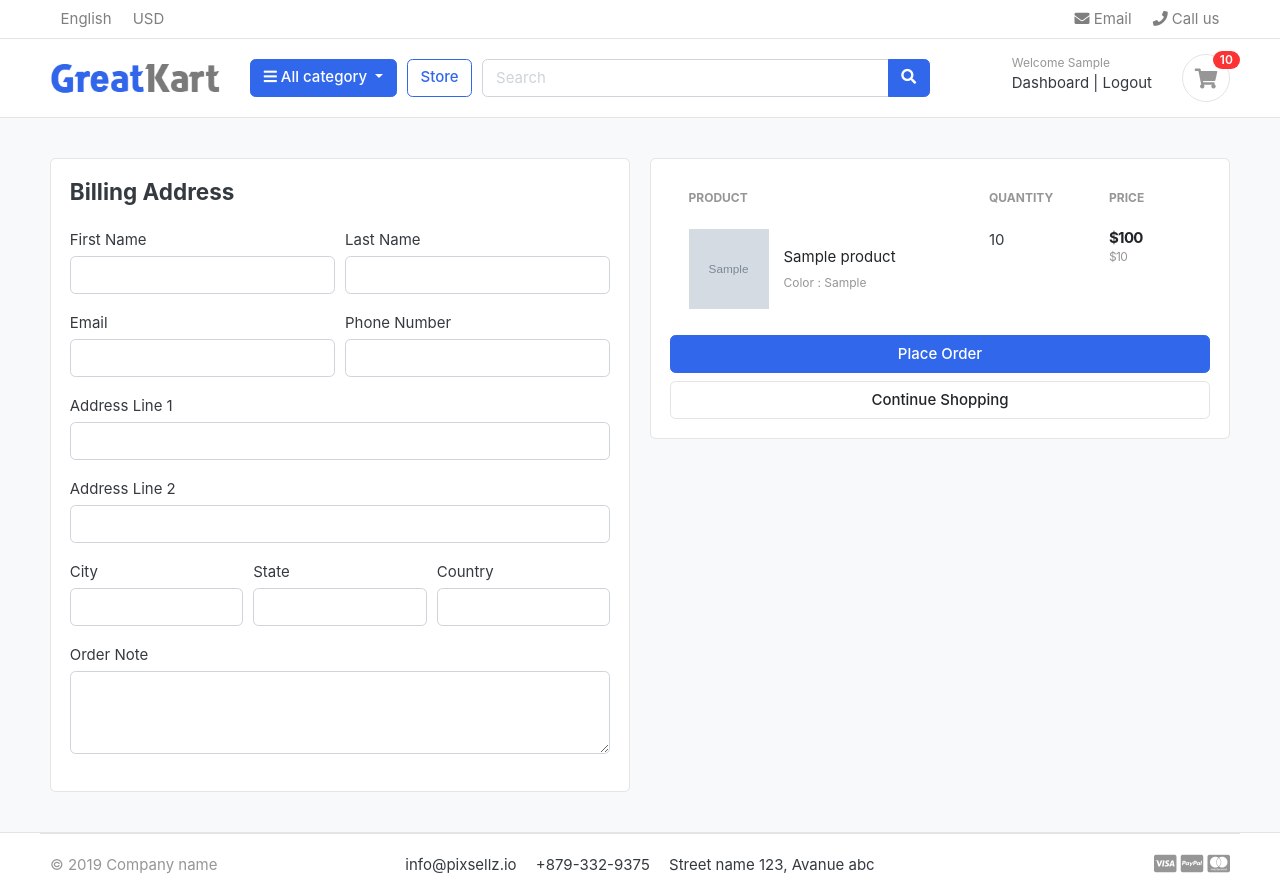
After one commit to Ananthakrishnan12/greatkart-django, a Django app: page /cart/checkout/ in a window 1280 px wide. The commit adds this page. Run offline with Django 3.2, Linux system fonts and the light colour scheme; a user stored in the database is signed in; tables that the repository leaves empty hold one stand-in row (values such as "Sample post"); grey boxes marked "Sample" are stand-in pictures; some libraries are stand-ins or nearby versions; some web fonts are replaced.

Commit message:
greatkart: upto checkout page

```diff
--- a/cart/context_processors.py
+++ b/cart/context_processors.py
@@ -8,7 +8,10 @@ def counter(request):
     else:
         try:
             cart=Cart.objects.filter(cart_id=_cart_id(request))
-            cart_items=CartItem.objects.all().filter(cart=cart[:1])
+            if request.user.is_authenticated:
+                cart_items=CartItem.objects.all().filter(user=request.user)
+            else:
+                cart_items=CartItem.objects.all().filter(cart=cart[:1])
             for cart_item in cart_items:
                 cart_count+=cart_item.quantity
         except Cart.DoesNotExist:
--- a/cart/models.py
+++ b/cart/models.py
@@ -1,5 +1,6 @@
 from django.db import models
 from store.models import Product,Variation
+from accounts.models import Account
 
 class Cart(models.Model):
     cart_id=models.CharField(max_length=250,blank=True)
@@ -11,9 +12,10 @@ class Cart(models.Model):
 
 
 class CartItem(models.Model):
+    user=models.ForeignKey(Account,on_delete=models.CASCADE,null=True)
     product=models.ForeignKey(Product,on_delete=models.CASCADE)
     variations=models.ManyToManyField(Variation,blank=True)
-    cart = models.ForeignKey(Cart,on_delete=models.CASCADE)
+    cart = models.ForeignKey(Cart,on_delete=models.CASCADE,null=True)
     quantity=models.IntegerField()
     is_active=models.BooleanField(default=True)
 
--- a/cart/urls.py
+++ b/cart/urls.py
@@ -6,4 +6,7 @@ urlpatterns = [
     path("add_cart/<int:product_id>/",views.add_cart,name="add_cart"),
     path("remove_cart/<int:product_id>/<int:cart_item_id>",views.remove_cart,name="remove_cart"),
     path("remove_cart_item/<int:product_id>/<int:cart_item_id>",views.remove_cart_item,name="remove_cart_item"),
+
+
+    path('checkout/',views.checkout,name="checkout"),
 ]
--- a/cart/views.py
+++ b/cart/views.py
@@ -4,6 +4,8 @@ from .models import Cart,CartItem
 
 from django.http import HttpResponse
 from django.core.exceptions import ObjectDoesNotExist
+
+from django.contrib.auth.decorators import login_required
 
 
 
@@ -13,81 +15,106 @@ def _cart_id(request):
         cart=request.session.create()
     return cart
 
-def add_cart(request,product_id):
-    product=Product.objects.get(id=product_id)  # get the product
-    product_variation=[]
-    if request.method =="POST":
+def add_cart(request, product_id):
+    current_user = request.user
+    product = Product.objects.get(id=product_id)  # Get the product
+    product_variation = []
+
+    if request.method == "POST":
         for items in request.POST:
-            key=items
-            value=request.POST[key]
-
+            key = items
+            value = request.POST[key]
             try:
-                variation=Variation.objects.get(product=product,variation_category__iexact=key,variation_value__iexact=value)
+                variation = Variation.objects.get(
+                    product=product,
+                    variation_category__iexact=key,
+                    variation_value__iexact=value
+                )
                 product_variation.append(variation)
             except:
                 pass
 
+    # ✅ If the user is authenticated
+    if current_user.is_authenticated:
+        is_cart_item_exists = CartItem.objects.filter(product=product, user=current_user).exists()
+        if is_cart_item_exists:
+            cart_items = CartItem.objects.filter(product=product, user=current_user)
 
-    try:
-        cart=Cart.objects.get(cart_id=_cart_id(request))
-    except Cart.DoesNotExist:
-        cart=Cart.objects.create(
-            cart_id=_cart_id(request)
-        )
-    cart.save()
+            ex_var_list = []
+            id_list = []
+            for item in cart_items:
+                existing_variation = item.variations.all()
+                ex_var_list.append(list(existing_variation))
+                id_list.append(item.id)
 
-    is_cart_item_exists=CartItem.objects.filter(product=product,cart=cart).exists()
-    if is_cart_item_exists:
-        cart_item=CartItem.objects.filter(product=product,cart=cart)
+            if product_variation in ex_var_list:
+                index = ex_var_list.index(product_variation)
+                item_id = id_list[index]
+                item = CartItem.objects.get(product=product, id=item_id)
+                item.quantity += 1
+                item.save()
+            else:
+                item = CartItem.objects.create(product=product, quantity=1, user=current_user)
+                if len(product_variation) > 0:
+                    item.variations.add(*product_variation)
+                item.save()
+        else:
+            cart_item = CartItem.objects.create(product=product, quantity=1, user=current_user)
+            if len(product_variation) > 0:
+                cart_item.variations.add(*product_variation)
+            cart_item.save()
+        return redirect('cart')
 
-        # existing_variations -> database
-        # current variations -> product_variation
-        # item_id -> database
+    # ❌ If the user is NOT authenticated
+    else:
+        try:
+            cart = Cart.objects.get(cart_id=_cart_id(request))
+        except Cart.DoesNotExist:
+            cart = Cart.objects.create(cart_id=_cart_id(request))
+        cart.save()
 
-        ex_var_list=[]
-        id=[]
-        for item in cart_item:
-            existing_variation=item.variations.all()
-            ex_var_list.append(list(existing_variation))
-            id.append(item.id)
+        is_cart_item_exists = CartItem.objects.filter(product=product, cart=cart).exists()
+        if is_cart_item_exists:
+            cart_items = CartItem.objects.filter(product=product, cart=cart)
 
-        print(ex_var_list)
+            ex_var_list = []
+            id_list = []
+            for item in cart_items:
+                existing_variation = item.variations.all()
+                ex_var_list.append(list(existing_variation))
+                id_list.append(item.id)
+
+            if product_variation in ex_var_list:
+                index = ex_var_list.index(product_variation)
+                item_id = id_list[index]
+                item = CartItem.objects.get(product=product, id=item_id)
+                item.quantity += 1
+                item.save()
+            else:
+                item = CartItem.objects.create(product=product, quantity=1, cart=cart)
+                if len(product_variation) > 0:
+                    item.variations.add(*product_variation)
+                item.save()
+        else:
+            cart_item = CartItem.objects.create(product=product, quantity=1, cart=cart)
+            if len(product_variation) > 0:
+                cart_item.variations.add(*product_variation)
+            cart_item.save()
+        return redirect('cart')
 
 
-        if product_variation in ex_var_list:
-            # increase the cart Item quantity:
-            index=ex_var_list.index(product_variation)
-            item_id=id[index]
-            item=CartItem.objects.get(product=product,id=item_id)
-            item.quantity+=1
-            item.save()
 
-        else:
-            item=CartItem.objects.create(product=product,quantity=1,cart=cart)
-            if len(product_variation)>0:
-                item.variations.clear()
-                item.variations.add(*product_variation)
-            item.save()
-    else:
-        cart_item=CartItem.objects.create(
-            product=product,
-            quantity=1,
-            cart=cart,
-        )
-        if len(product_variation)>0:
-            for item in product_variation:
-                cart_item.variations.clear()
-                cart_item.variations.add(*product_variation)
-        cart_item.save()
-
-    return redirect('cart')
 
 
 def remove_cart(request,product_id,cart_item_id):
-    cart=Cart.objects.get(cart_id=_cart_id(request))
+
     product=get_object_or_404(Product,id=product_id)
     try:
-        cart_item=CartItem.objects.get(product=product,cart=cart,id=cart_item_id)
+        if request.user.is_authenticated:
+            cart_item=CartItem.objects.get(product=product,user=request.user,id=cart_item_id)
+        else:
+            cart=Cart.objects.get(cart_id=_cart_id(request))
+            cart_item=CartItem.objects.get(product=product,cart=cart,id=cart_item_id)
         if cart_item.quantity >1:
             cart_item.quantity -=1
             cart_item.save()
@@ -98,17 +125,26 @@ def remove_cart(request,product_id,cart_item_id):
     return redirect('cart')
 
 def remove_cart_item(request,product_id,cart_item_id):
-    cart=Cart.objects.get(cart_id=_cart_id(request))
     product=get_object_or_404(Product,id=product_id)
-    cart_item=CartItem.objects.get(product=product,cart=cart,id=cart_item_id)
+    if request.user.is_authenticated:
+        cart_item=CartItem.objects.get(product=product,user=request.user,id=cart_item_id)
+    else:
+        cart=Cart.objects.get(cart_id=_cart_id(request))
+        cart_item=CartItem.objects.get(product=product,id=cart_item_id)
     cart_item.delete()
     return redirect("cart")
 
 
 def cart(request,total=0,quantity=0,cart_items=None):
+
     try:
-        cart=Cart.objects.get(cart_id=_cart_id(request))
-        cart_items=CartItem.objects.filter(cart=cart,is_active=True)
+        tax = 0
+        grand_total = 0
+        if request.user.is_authenticated:
+            cart_items=CartItem.objects.filter(user=request.user,is_active=True)
+        else:
+            cart=Cart.objects.get(cart_id=_cart_id(request))
+            cart_items=CartItem.objects.filter(cart=cart,is_active=True)
         for cart_item in cart_items:
             total+=(cart_item.product.price*cart_item.quantity)
             quantity+=cart_item.quantity
@@ -125,3 +161,31 @@ def cart(request,total=0,quantity=0,cart_items=None):
         "grand_total":grand_total,
     }
     return render(request,"store/cart.html",context)
+
+
+@login_required(login_url = "user_login")
+def checkout(request,total=0,quantity=0,cart_items=None):
+    tax = 0
+    grand_total = 0
+    try:
+        if request.user.is_authenticated:
+            cart_items=CartItem.objects.filter(user=request.user,is_active=True)
+        else:
+            cart=Cart.objects.get(cart_id=_cart_id(request))
+            cart_items=CartItem.objects.filter(cart=cart,is_active=True)
+        for cart_item in cart_items:
+            total+=(cart_item.product.price*cart_item.quantity)
+            quantity+=cart_item.quantity
+        tax=(2*total)/100
+        grand_total= total+tax
+    except ObjectDoesNotExist:
+        pass   # just Ignore
+
+    context={
+        "total":total,
+        "quantity":quantity,
+        "cart_items":cart_items,
+        "tax" :tax,
+        "grand_total":grand_total,
+    }
+    return render(request,"store/checkout.html",context)
--- a/requirnments.txt
+++ b/requirnments.txt
@@ -1,3 +1,4 @@
 django==3.1
 setuptools
 pillow
+requests
--- a/templates/store/cart.html
+++ b/templates/store/cart.html
@@ -103,7 +103,7 @@
 			<p class="text-center mb-3">
 				<img src="{% static "./images/misc/payments.png" %}" height="26">
 			</p>
-			<a href="./place-order.html" class="btn btn-primary btn-block"> Checkout </a>
+			<a href="{% url "checkout" %}" class="btn btn-primary btn-block"> Checkout </a>
 			<a href="{% url "store" %}" class="btn btn-light btn-block">Continue Shopping</a>
 		</div> <!-- card-body.// -->
 		</div> <!-- card.// -->
--- /dev/null
+++ b/templates/store/checkout.html
@@ -0,0 +1,136 @@
+{% extends "base.html" %}
+
+{% load static %}
+
+{% block content %}
+
+<section class="section-content padding-y bg">
+<div class="container">
+
+<!-- ============================ COMPONENT 1 ================================= -->
+<div class="row">
+	<aside class="col-lg-6">
+<div class="card">
+    <div class="card-body">
+        <h4 class="card-title mb-4">Billing Address</h4>
+<form action="" method="POST">
+    {% csrf_token %}
+
+    <div class="form-row">
+        <div class="form-group col-md-6">
+            <label>First Name</label>
+            <input type="text" name="first_name" class="form-control" required>
+        </div>
+        <div class="form-group col-md-6">
+            <label>Last Name</label>
+            <input type="text" name="last_name" class="form-control" required>
+        </div>
+    </div>
+
+    <div class="form-row">
+        <div class="form-group col-md-6">
+            <label>Email</label>
+            <input type="email" name="email" class="form-control" required>
+        </div>
+        <div class="form-group col-md-6">
+            <label>Phone Number</label>
+            <input type="text" name="phone" class="form-control" required>
+        </div>
+    </div>
+
+    <div class="form-group">
+        <label>Address Line 1</label>
+        <input type="text" name="address_line_1" class="form-control" required>
+    </div>
+
+    <div class="form-group">
+        <label>Address Line 2</label>
+        <input type="text" name="address_line_2" class="form-control">
+    </div>
+
+    <div class="form-row">
+        <div class="form-group col-md-4">
+            <label>City</label>
+            <input type="text" name="city" class="form-control" required>
+        </div>
+        <div class="form-group col-md-4">
+            <label>State</label>
+            <input type="text" name="state" class="form-control" required>
+        </div>
+        <div class="form-group col-md-4">
+            <label>Country</label>
+            <input type="text" name="country" class="form-control" required>
+        </div>
+    </div>
+
+    <div class="form-group">
+        <label>Order Note</label>
+        <textarea name="order_note" rows="3" class="form-control"></textarea>
+    </div>
+
+    </div>
+
+</div> <!-- card.// -->
+
+	</aside> <!-- col.// -->
+	<aside class="col-lg-6">
+
+		<div class="card">
+		<div class="card-body">
+            <table class="table table-borderless table-shopping-cart">
+            <thead class="text-muted">
+            <tr class="small text-uppercase">
+            <th scope="col">Product</th>
+            <th scope="col" width="120">Quantity</th>
+            <th scope="col" width="120">Price</th>
+            </tr>
+            </thead>
+            <tbody>
+            {% for cart_item in cart_items %}
+            <tr>
+                <td>
+                    <figure class="itemside align-items-center">
+                        <div class="aside"><img src="{{cart_item.product.images.url}}" class="img-sm"></div>
+                        <figcaption class="info">
+                            <a href="{{cart_item.product.get_url }}" class="title text-dark">{{cart_item.product.product_name}}</a>
+                            <p class="text-muted small">
+                                {%if cart_item.variations.all %}
+                                    {% for item in cart_item.variations.all %}
+                                        {{item.variation_category | capfirst }} : {{item.variation_value | capfirst}} <br>
+                                    {% endfor %}
+                                {% endif %}
+                            </p>
+                        </figcaption>
+                    </figure>
+                </td>
+                <td>
+                   <label for=" ">{{cart_item.quantity}} </label>
+                </td>
+                <td>
+                    <div class="price-wrap">
+                        <var class="price">${{cart_item.sub_total}}</var>
+                        <small class="text-muted"> ${{cart_item.product.price}} </small>
+                    </div> <!-- price-wrap .// -->
+                </td>
+            </tr>
+            {% endfor %}
+
+            </tbody>
+            </table>
+            <button type="submit" name="submit" class="btn btn-primary btn-block">Place Order</button>
+			<a href="{% url "store" %}" class="btn btn-light btn-block">Continue Shopping</a>
+            </form>
+		</div> <!-- card-body.// -->
+		</div> <!-- card.// -->
+
+</aside> <!-- col.// -->
+
+
+</div> <!-- row.// -->
+
+<!-- ============================ COMPONENT 1 END .// ================================= -->
+
+</div> <!-- container .//  -->
+</section>
+
+{% endblock%}
```
Also changed, not shown: accounts/views.py (+67 -10 lines), cart/migrations/0003_auto_20250516_1102.py (added), 1 other file.
